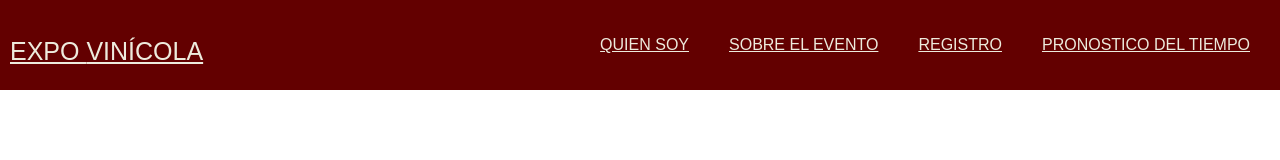
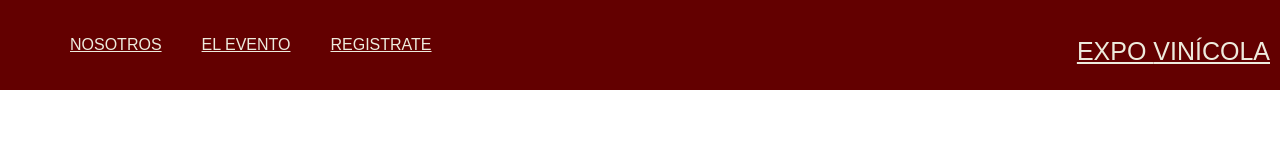
Before and after one commit to ValleGalan/pilis-mod2-Galan-Gonzalez, a plain HTML site: page index.html in a window 1280 px wide. Drawn offline with Linux system fonts and the light colour scheme.

```diff
--- a/index.html
+++ b/index.html
@@ -16,10 +16,9 @@
             <div class="container">
                 <h1 class="logo"><a href="index.html">Expo <span class="secondary">Vinícola</span> </a></h1>
                 <ul>
-                    <li><a href="#about">Quien soy</a></li>
-                    <li><a href="#event">Sobre el evento</a></li>
-                    <li><a href="#register">Registro</a></li>
-                    <li><a href="#weather">Pronostico del Tiempo</a></li>
+                    <li><a href="#about">Nosotros</a></li>
+                    <li><a href="#event">El evento</a></li>
+                    <li><a href="#register">Registrate</a></li>
                 </ul>
             </div>
         </nav>
--- a/styles.css
+++ b/styles.css
@@ -40,35 +40,43 @@ body {
 
   font-family: 'Source Sans Pro', sans-serif; /*google fonts*/
 }
+
+/*Contenedores*/
+
 .container {
   margin: auto;
   /*max-width: 1300px;*/
   overflow: auto;
   padding: 0 10px;
 }
+
 /* Navbar */
 #navbar{
   background-color: var( --secondary);
 }
+
 #navbar a {
   color: var(--on-secondary);
 }
+
 #navbar .logo {
   text-transform: uppercase;
   font-size: 25px;
   padding-top: 16px;
   font-weight: 400;
-  float: left;
+  float: right; /*izq*/
 }
+
 #navbar ul {
   list-style: none;
   text-transform: uppercase;
-  float: right;
+  float: left; /*der*/
 }
 
 #navbar ul li {
   float: left;
 }
+
 #navbar ul li a {
   display: block;
   padding: 20px;
```
